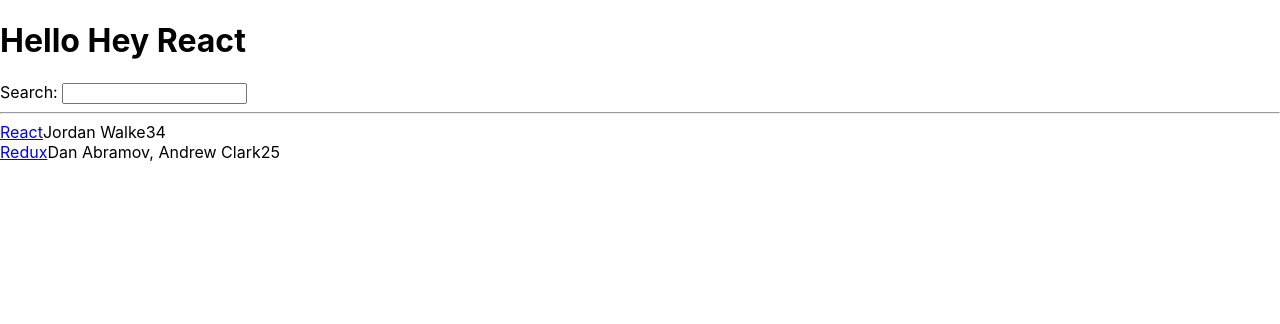
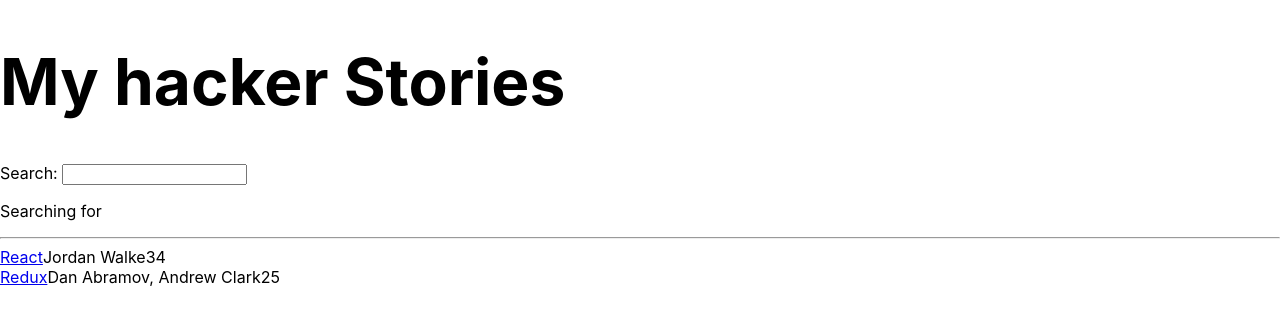
Before and after one commit to kronosGR/react-js-practice, a React (Create React App) app in the folder 1.intro/: page / in a window 1280 px wide. Shown: the top 324 px of the page. Built offline with nearby package versions, Linux system fonts and the light colour scheme.

Commit message:
use of state

```diff
--- a/1.intro/src/App.js
+++ b/1.intro/src/App.js
@@ -1,4 +1,5 @@
-import logo from "./logo.svg";
+import React, { useState } from "react";
+
 import "./App.css";
 
 const stories = [
@@ -20,18 +21,21 @@
   },
 ];
 
-const welcome = {
-  greeting: "Hey",
-  title: "React",
-};
+
 function App() {
+  const [searchItem, setSearchItem] = useState("");
+  const handleChange = (event) => {
+    setSearchItem(event.target.value);
+  };
   return (
     <div>
       <h1>
-        Hello {welcome.greeting} {welcome.title}
+          <h1>My hacker Stories</h1>
       </h1>
       <label htmlFor="search">Search: </label>
-      <input id="search" type="text" />
+      <input id="search" type="text" onChange={handleChange}/>
+
+        <p>Searching for <strong>{searchItem}</strong></p>
 
       <hr />
       <List list={stories} />
```
